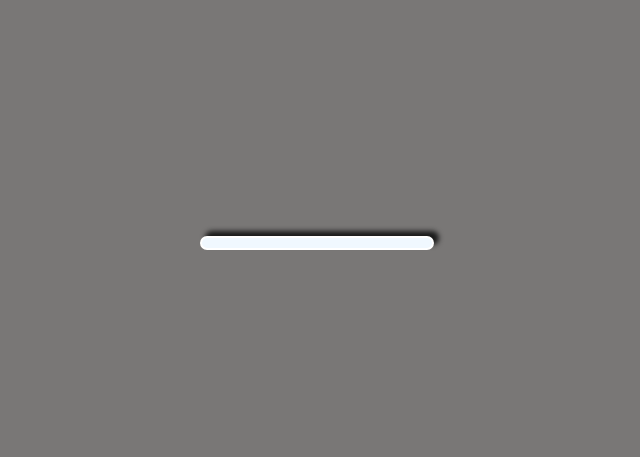
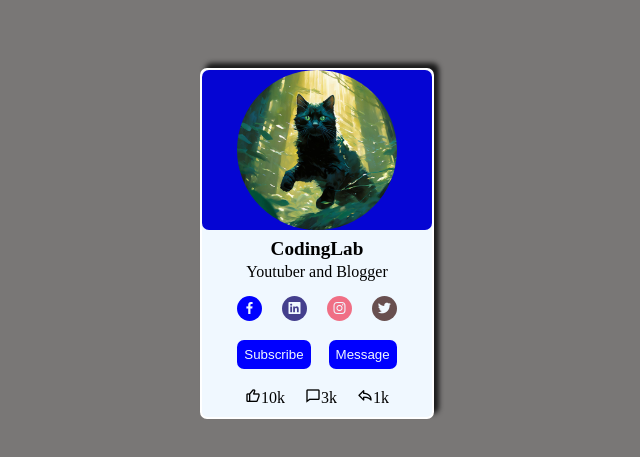
Before and after one commit to Apps1289/HTML-and-CSS-projects, a plain HTML site: page profile_card/index.html in a window 1280 px wide. Shown: the part 157-614 px from the top of the page, without its empty margins (323-963 px from the left). Drawn offline with nearby package versions, Linux system fonts and the light colour scheme.

Commit message:
profile_card

```diff
--- a/profile_card/index.html
+++ b/profile_card/index.html
@@ -5,11 +5,49 @@
     <meta name="viewport" content="width=device-width, initial-scale=1.0">
     <title>Profile Card</title>
     <link rel="stylesheet" href="style.css">
+    <link href='https://unpkg.com/boxicons@2.1.4/css/boxicons.min.css' rel='stylesheet'>
+
 </head>
 <body>
-    <div class="box container">
-        <div class="box upcontainer"></div>
-        <div class="box downcontainer"></div>
+    <div class="container">
+        <div class="upcontainer">
+            <img src="/HTML-and-CSS-projects/profile_card/i8.jpeg" alt="profile_image">
+        </div>
+        <div class="downcontainer">
+            <span class="bolder">CodingLab</span>
+            <span class="plain">Youtuber and Blogger</span>
+        </div>
+        <div class="media_buttons">
+            <a href="#" class="link1 link">
+                <i class='bx bxl-facebook'></i>
+            </a>
+            <a href="#" class="link2 link">
+                <i class='bx bxl-linkedin-square'></i>
+            </a>
+            <a href="#" class="link3 link">
+                <i class='bx bxl-instagram'></i>
+            </a>
+            <a href="#" class="link4 link">
+                <i class='bx bxl-twitter'></i>
+            </a>
+        </div>
+        <div class="buttons">
+            <button class="btn">Subscribe</button>
+            <button class="btn">Message</button>
+        </div>
+
+        <div class="result">
+            <a href="#" class="link">
+                <i class='bx bx-like' >10k</i>
+            </a>
+            <a href="#" class="link">
+                <i class='bx bx-comment' >3k</i>
+            </a>
+            <a href="#" class="link">
+                <i class='bx bx-share' >1k</i>
+            </a>
+        </div>
+
     </div>
 </body>
 </html>
```
